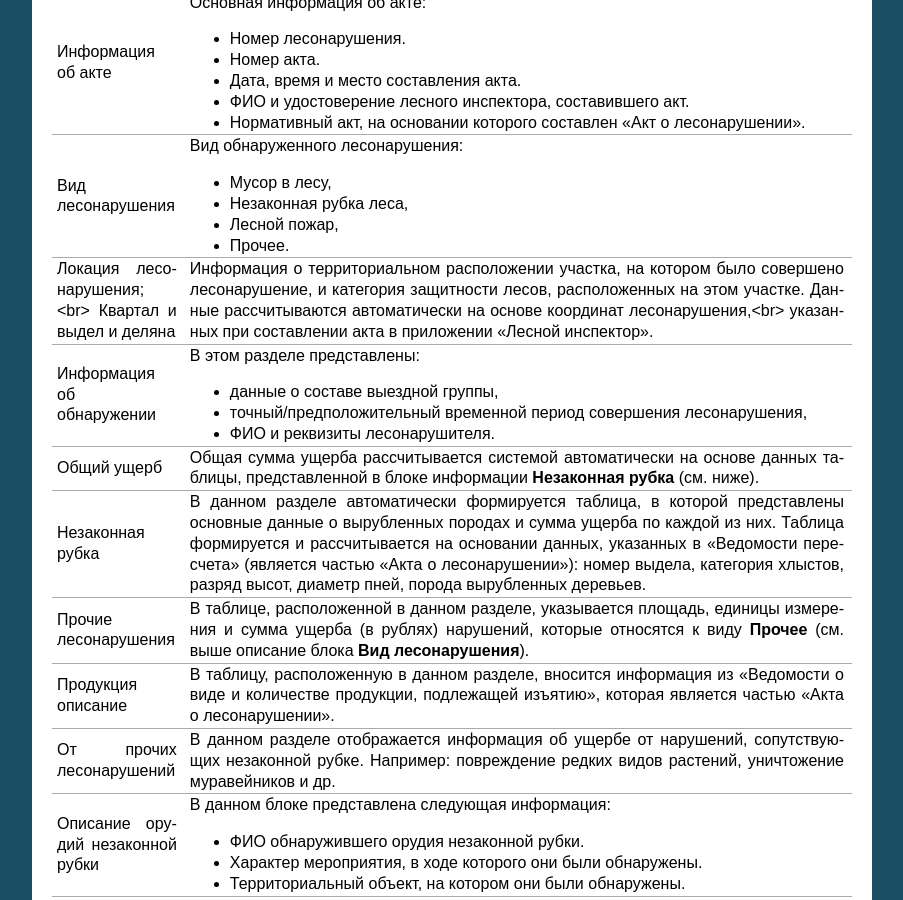
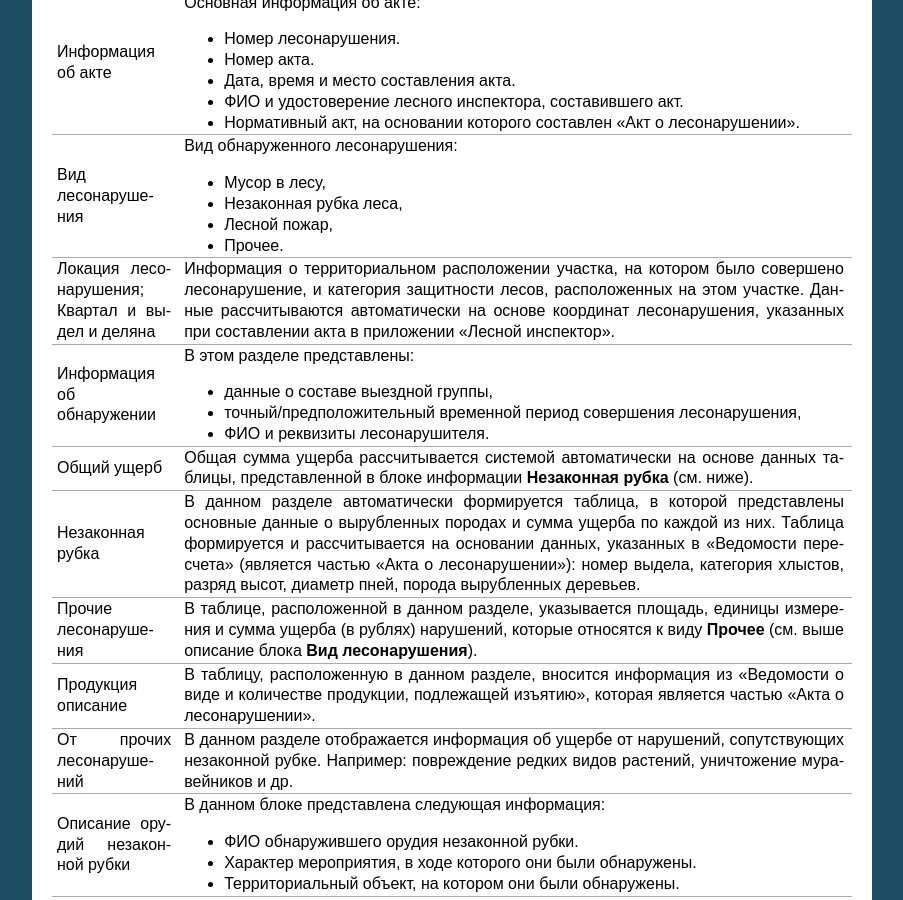
Before and after one commit to citoruspm/kedrsys, a Sphinx documentation site: the page built from source/kedr.rst, in a window 1280 px wide and 900 px high, scrolled down 28767 px. Shown: the whole window, without its empty margins (198-1101 px from the left). Built offline with Sphinx 7.4.7, drawn with Linux system fonts in a browser that asks for light colours; formulas are drawn with MathJax 3.

```diff
--- a/source/kedr.rst
+++ b/source/kedr.rst
@@ -1086,9 +1086,9 @@
 |                           | -  Лесной пожар,                                                               |
 |                           | -  Прочее.                                                                     |
 +---------------------------+--------------------------------------------------------------------------------+
-| Локация лесонарушения;<br>| Информация о территориальном расположении участка, на котором было совершено   |
+| Локация лесонарушения;    | Информация о территориальном расположении участка, на котором было совершено   |
 | Квартал и выдел и         | лесонарушение, и категория защитности лесов, расположенных на этом участке.    |
-| деляна	            | Данные рассчитываются автоматически на основе координат лесонарушения,<br>     |
+| деляна	            | Данные рассчитываются автоматически на основе координат лесонарушения,         |
 |                           | указанных при составлении акта в приложении «Лесной инспектор».                |
 +---------------------------+--------------------------------------------------------------------------------+
 | Информация об обнаружении | В этом разделе представлены:                                                   |
```
